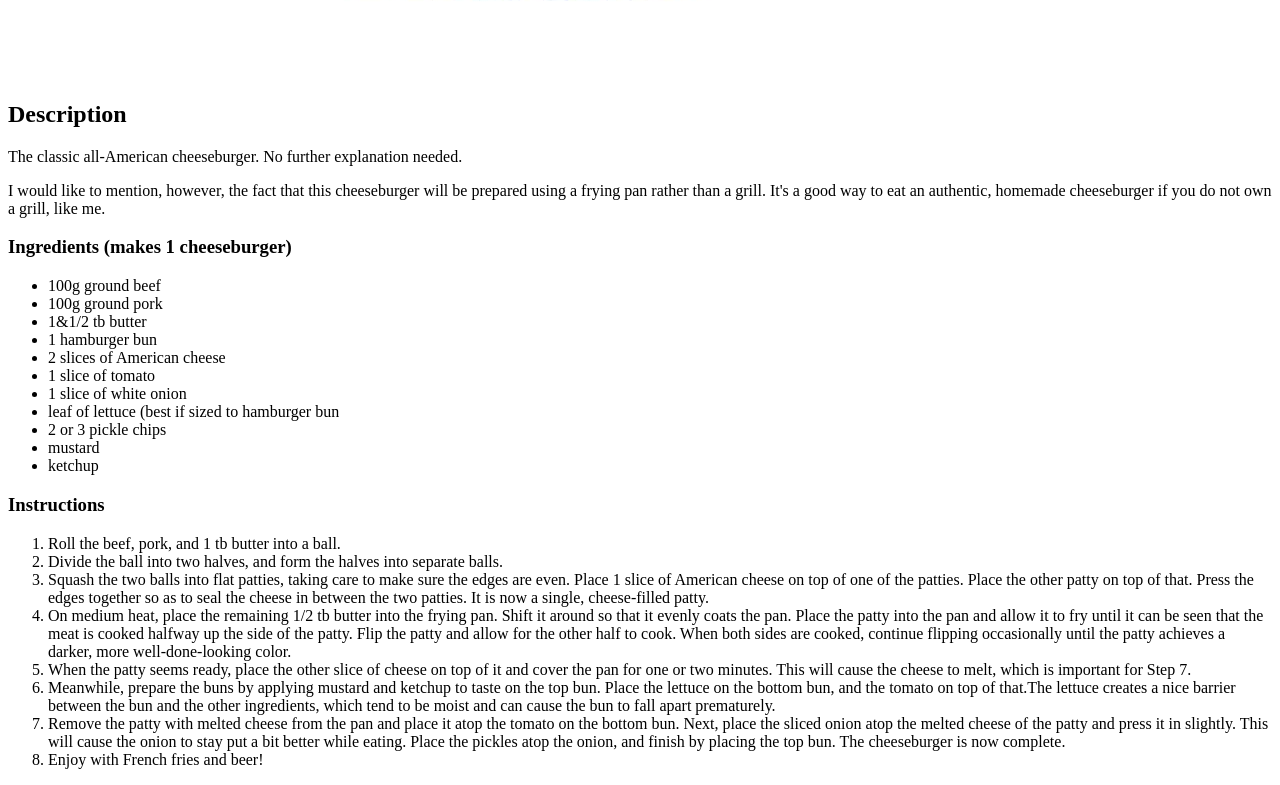
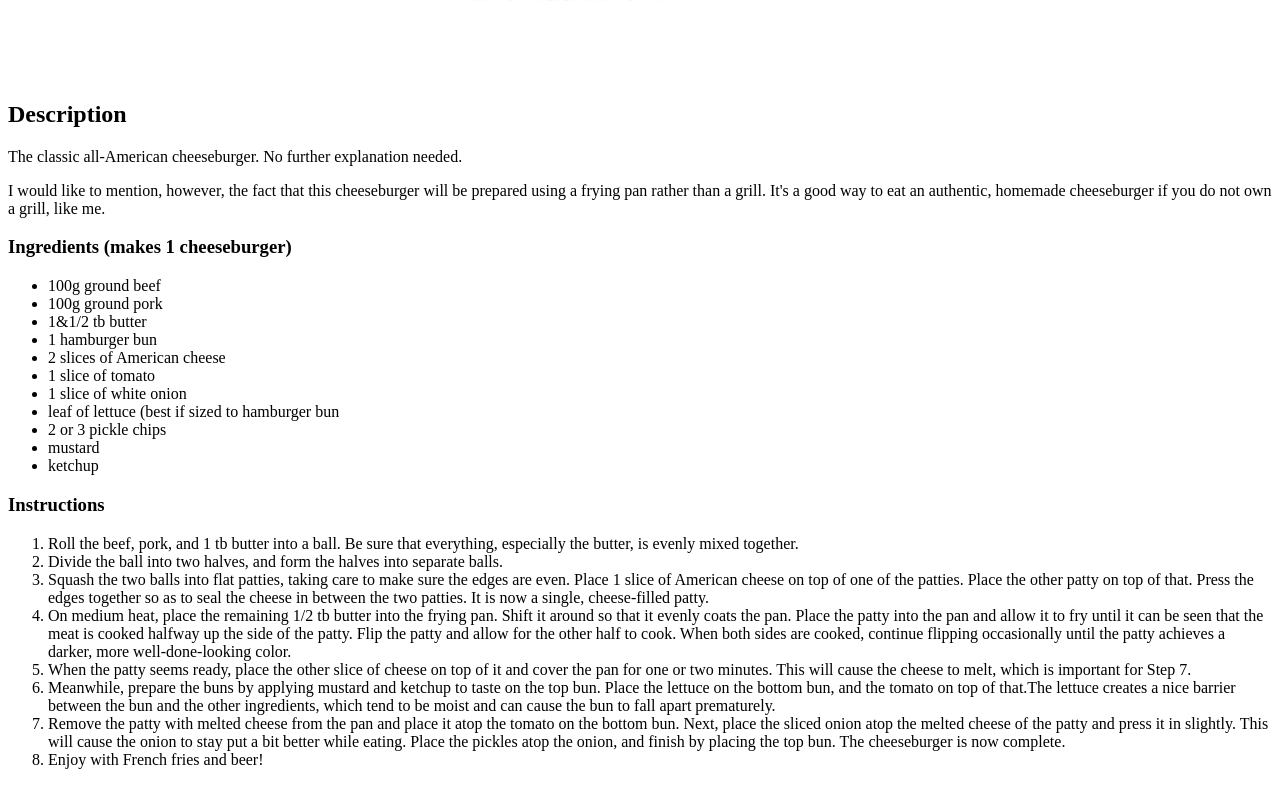
Before and after one commit to dhealey98/odin-recipes, a plain HTML site: page recipes/cheeseburger.html in a window 1280 px wide. Shown: the part 863-1648 px from the top of the page. Drawn offline with Linux system fonts and the light colour scheme.

Commit message:
Update cheeseburger.html

```diff
--- a/recipes/cheeseburger.html
+++ b/recipes/cheeseburger.html
@@ -35,7 +35,9 @@
 
         <h3>Instructions</h3>
             <ol>
-                <li>Roll the beef, pork, and 1 tb butter into a ball.</li>
+                <li>Roll the beef, pork, and 1 tb butter into a ball. Be sure that
+                    everything, especially the butter, is evenly mixed together.
+                </li>
                 <li>Divide the ball into two halves, and form the halves
                     into separate balls.
                 </li>
```
